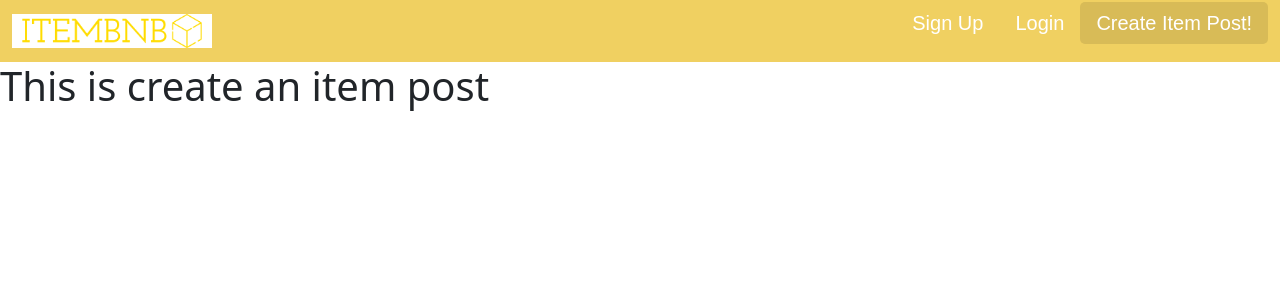
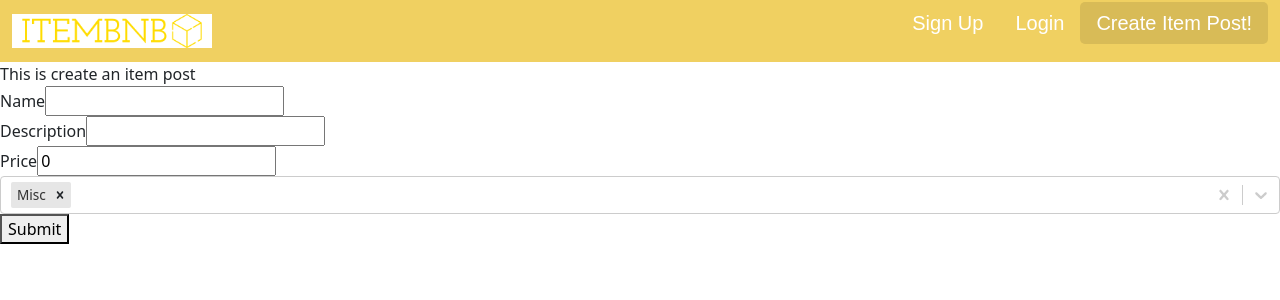
Before and after one commit to Jun0610/Itembnb, a React (Create React App) app in the folder Frontend/: page /create-item-post in a window 1280 px wide. Shown: the top 300 px of the page. Built offline with nearby package versions, Linux system fonts and the light colour scheme.

Commit message:
add category tags

```diff
--- a/Frontend/package.json
+++ b/Frontend/package.json
@@ -11,6 +11,7 @@
     "react-dom": "^18.2.0",
     "react-router-dom": "^6.8.1",
     "react-scripts": "5.0.1",
+    "react-select": "^5.7.0",
     "web-vitals": "^2.1.4"
   },
   "scripts": {
--- a/Frontend/src/pages/createItemPost.js
+++ b/Frontend/src/pages/createItemPost.js
@@ -1,11 +1,71 @@
 import React from "react";
+import Select from 'react-select';
 
-const createItemPost = () => {
+const Categories = [
+  {value: 'ACADEMICS', label: "Academics"},
+  {value: 'HOUSEHOLD', label: "Household"},
+  {value: 'ENTERTAINMENT', label: "Entertainment"},
+  {value: 'OUTDOOR', label: "Outdoor"},
+  {value: 'ELECTRONIC', label: "Electronic"},
+  {value: 'MISC', label: "Misc"},
+];
+
+const CreateItemPost = () => {
+  const [item, setItem] = React.useState({
+    name: '',
+    description: '',
+    price: 0,
+    revservHist: [],
+    unavailList: [],
+    review: [],
+    category: [],
+  });
+
+  const handleItem = (e) => {
+    setItem({
+      ...item,
+      [e.target.id]: e.target.value,
+    });
+  }
+
+  const handleCategory = (o) => {
+    var categories = [];
+    o.forEach((element) => categories.push(element['value']));
+    setItem({
+      ...item,
+      category: categories,
+    })
+  }
+
+  const handleSubmit = (e) => {
+    e.preventDefault();
+    console.log(item);
+  }
+
   return (
     <div>
-      <h1> This is create an item post </h1>{" "}
+      <div> This is create an item post </div>
+      <form onSubmit={handleSubmit}>
+        <div>
+          <label htmlFor="name">Name</label>
+          <input id="name" type="text" value={item.name} onChange={handleItem} name="name"/>
+        </div>
+        <div>
+          <label htmlFor="description">Description</label>
+          <input id="description" type="text" value={item.description} onChange={handleItem} name="description"/>
+        </div>
+        <div>
+          <label htmlFor="price">Price</label>
+          <input id="price" type="number" value={item.price} onChange={handleItem} name="price"/>
+        </div>
+        <div>
+          <Select id="category" defaultValue={[Categories[5]]} isMulti name="category" options={Categories} className="basic-multi-select" classNamePrefix="select" onChange={handleCategory
+          }/>
+        </div>
+        <button type="submit" onClick={handleSubmit}>Submit</button>
+      </form>
     </div>
   );
 };
 
-export default createItemPost;
+export default CreateItemPost;
```
Also changed, not shown: Frontend/src/App.js (+4 -5 lines).
